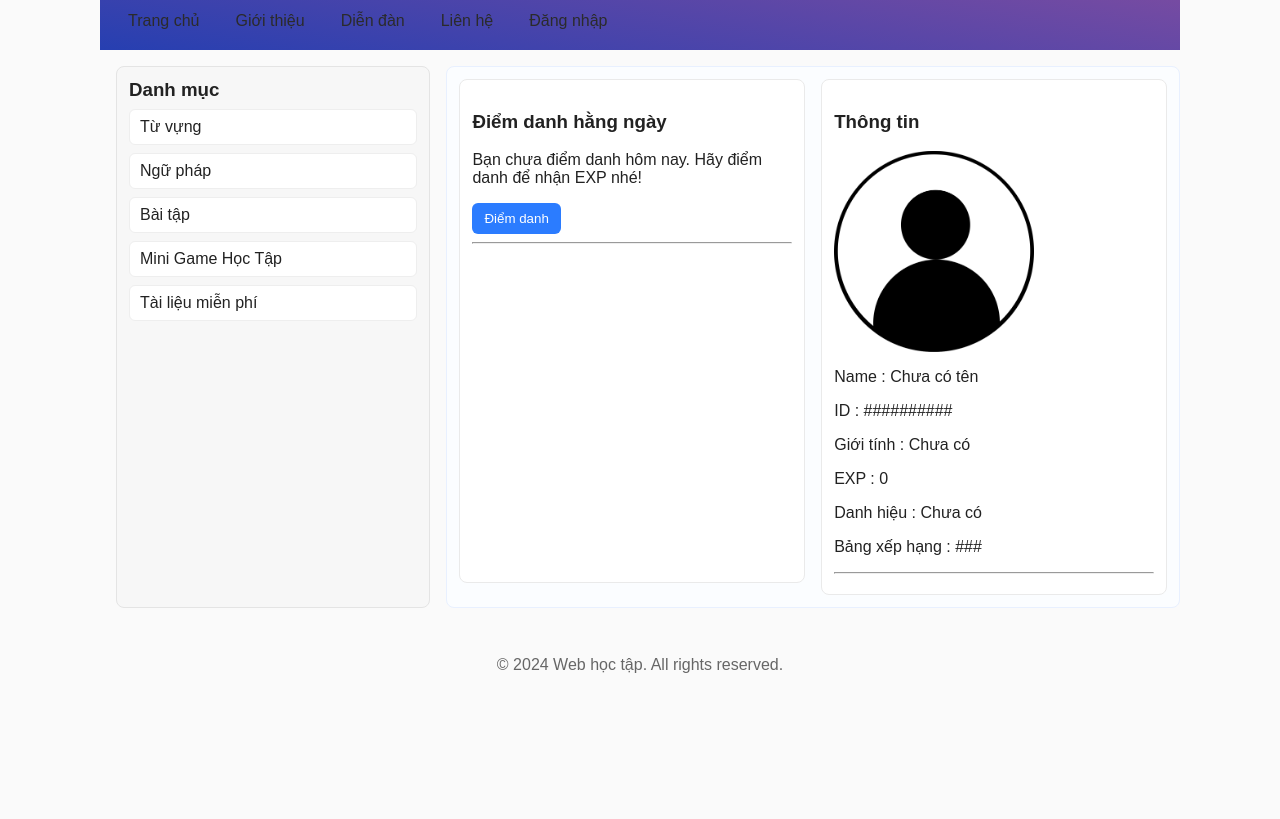
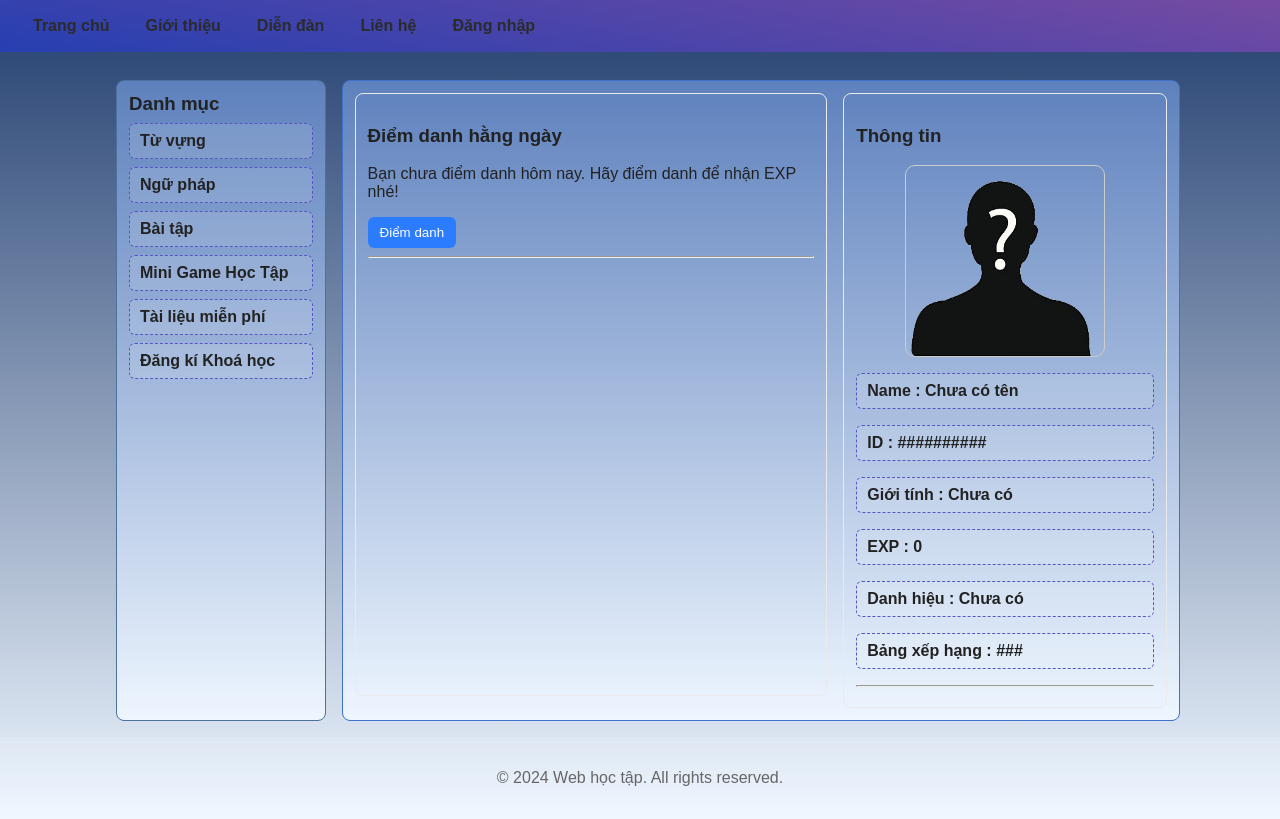
Before and after one commit to Hodongocphu/ck1, a plain HTML site: page index.html in a window 1280 px wide. Drawn offline with Linux system fonts and the light colour scheme.

Commit message:
update them suon

```diff
--- a/index.html
+++ b/index.html
@@ -40,6 +40,7 @@
         <li><a href="">Bài tập</a></li>
         <li><a href="">Mini Game Học Tập</a></li>
         <li><a href="">Tài liệu miễn phí</a></li>
+        <li><a href="">Đăng kí Khoá học</a></li>
       </ul>
     </aside>
 
@@ -56,7 +57,7 @@
       <!-- Thông tin người dùng -->
       <section class="user-info">
         <h3>Thông tin</h3>
-        <img class="avatar" src="images/Avatar-base.png" alt="Avatar">
+        <img class="avatar" src="images/image-avt.png" alt="Avatar">
         <p>Name : <span class="name">Chưa có tên</span></p>
         <p>ID : <span class="id">##########</span></p>
         <p>Giới tính : <span>Chưa có</span></p>
--- a/style.css
+++ b/style.css
@@ -5,23 +5,32 @@ body {
   margin: 0;
   font-family: Arial, sans-serif;
   color: #222;
-  background: #fafafa;
+  background: linear-gradient(180deg, #233f6f, #eef6ff);
 }
 .avatar {
   display: block;
   max-width: 200px;
   height: auto;
   border-radius: 10px;
+  margin: 0 auto ;
+  padding: 0px 5px 0px 5px;
+  border: 1px solid #ccc;
 }
 
 /* Navbar */
 .container {
-  max-width: 1080px;
-  height: 50px;
   margin: 0 auto;
   padding: 0 16px;
+}
+header {
+  position: fixed;
+  width: 100%;
+  height: auto;
+  padding: 5px;
+  margin-top: -80px;
   background: linear-gradient(10deg, #263fb1, #764ba2)
 }
+
 /* Định dạng nav */
 nav ul {
   list-style: none;
@@ -32,6 +41,7 @@ nav ul {
   flex-wrap: wrap;
 }
 nav a {
+  font-weight: 600;
   text-decoration: none;
   color: #2b2b2b;
   padding: 8px 12px;
@@ -44,62 +54,79 @@ nav a:hover {
 /*Layout Grid Chinhs 30 70*/
 .layout {
   display: grid;
-  grid-template-columns: 30% 70%;
+  grid-template-columns: 20% 80%;
   gap: 16px;
   max-width: 1080px;
   margin: 16px auto;
   padding: 0 16px;
+  margin-top: 80px;
 }
 
 /*Cột trái Danh mujc*/
 .left-column {
-  background: #f7f7f7;
-  border: 1px solid #e4e4e4;
+  background: linear-gradient(180deg, #5e81bd, #eef6ff);
+  border: 1px solid #4c719c;
   border-radius: 8px;
   padding: 12px;
 }
 .left-column h3 {
   margin: 0 0 8px;
 }
-
-.menu { list-style: none;
+.menu {
+  list-style: none;
   margin: 0;
   padding: 0;
 }
-
 .menu li + li {
   margin-top: 8px;
 }
-
 .menu a {
+  font-weight: 600;
   display: block;
   padding: 8px 10px;
   border-radius: 6px;
   color: #222;
   text-decoration: none;
-  background: #fff;
-  border: 1px solid #eee;
+  background: #f7f9fc21 ;
+  border: 1px dashed rgb(85, 85, 195);
 }
 .menu a:hover {
   background: #eef6ff;
   border-color: #d6e8ff;
 }
 
+/*tho thanh hang doc man hinh hep cho de doc*/
+@media (max-width: 768px) {
+  .layout { grid-template-columns: 1fr; }
+}
+
 /*Cột phải (nội dung)*/
 .right-column {
-  background: #fbfdff;
-  border: 1px solid #e8f0ff;
+  background: linear-gradient(180deg, #5e81bd, #eef6ff);
+  border: 1px solid #4070c9;
   border-radius: 8px;
   padding: 12px;
 }
 
 .diem-danh, .user-info {
-  background: #fff;
+  background: #fff21;
   border: 1px solid #eaeaea;
   border-radius: 8px;
   padding: 12px;
 }
-.diem-danh { margin-bottom: 12px; }
+.user-info p {
+  font-weight: 600;
+  display: block;
+  padding: 8px 10px;
+  border-radius: 6px;
+  color: #222;
+  text-decoration: none;
+  background: #f7f9fc21 ;
+  border: 1px dashed rgb(85, 85, 195);
+}
+.diem-danh {
+  margin-bottom: 12px;
+}
 .diem-danh button {
   padding: 8px 12px;
   border: none;
@@ -112,33 +139,25 @@ nav a:hover {
   background: #1f69df;
 }
 
-
 /*Footer */
 footer {
   text-align: center;
   padding: 16px;
   color: #666;
+  background: #f7f9fc21;
+
 }
 
-/*Responsive: màn nhỏ về 1 cột*/
-@media (max-width: 768px) {
-  .layout { grid-template-columns: 1fr; }
+.right-column {
+  display: flex;
+  gap: 16px;
+
 }
 
+.right-column .diem-danh { flex: 6; }   /* cột trái */
+.right-column .user-info { flex: 4; }   /* cột phải */
 
-
-.right-column,
-.right-colum {
-  display: flex;
-  gap: 16px;
-}
-
-.right-column .diem-danh,
-.right-colum .diem-danh { flex: 1; }   /* cột trái */
-.right-column .user-info,
-.right-colum .user-info { flex: 1; }   /* cột phải */
-
-/* Responsive: xuống 1 cột */
+/* xuong dong cho dien thoai*/
 @media (max-width: 768px) {
   .right-column,
   .right-colum {
```
Also changed, not shown: images/Avatar.png (added), images/image-avt.png (added).
